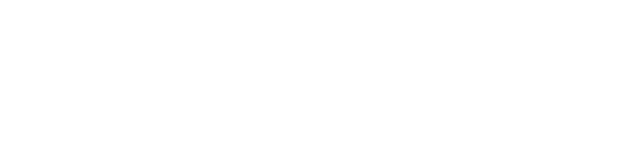
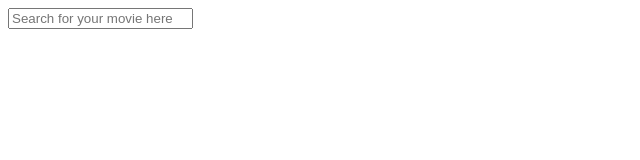
Before and after one commit to Adedipupo/rentmovie, a website: page index.html in a window 1280 px wide. Shown: the whole page, without its empty margins (0-640 px from the left). Drawn offline with Linux system fonts and the light colour scheme.

Commit message:
movie-list

```diff
--- a/index.html
+++ b/index.html
@@ -6,6 +6,10 @@
     <title>Movie Renting App</title>
 </head>
 <body>
-
+    <div id="containner" class="searchbar">
+        <form>
+            <input type="text" placeholder="Search for your movie here"/>
+        </form>
+    </div>
 </body>
 </html>
```
